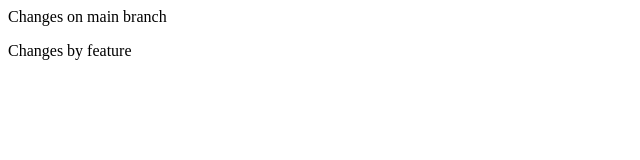
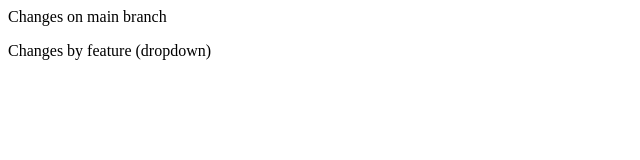
Before and after one commit to joydeep-pixel/second-repo, a plain HTML site: page index.html in a window 1280 px wide. Shown: the full height of the page, 0-640 px from the left. Drawn offline with Linux system fonts and the light colour scheme.

Commit message:
dropdown

```diff
--- a/index.html
+++ b/index.html
@@ -1,2 +1,2 @@
 <p>Changes on main branch</p>
-<p>Changes by feature</p>
+<p>Changes by feature (dropdown)</p>
```
